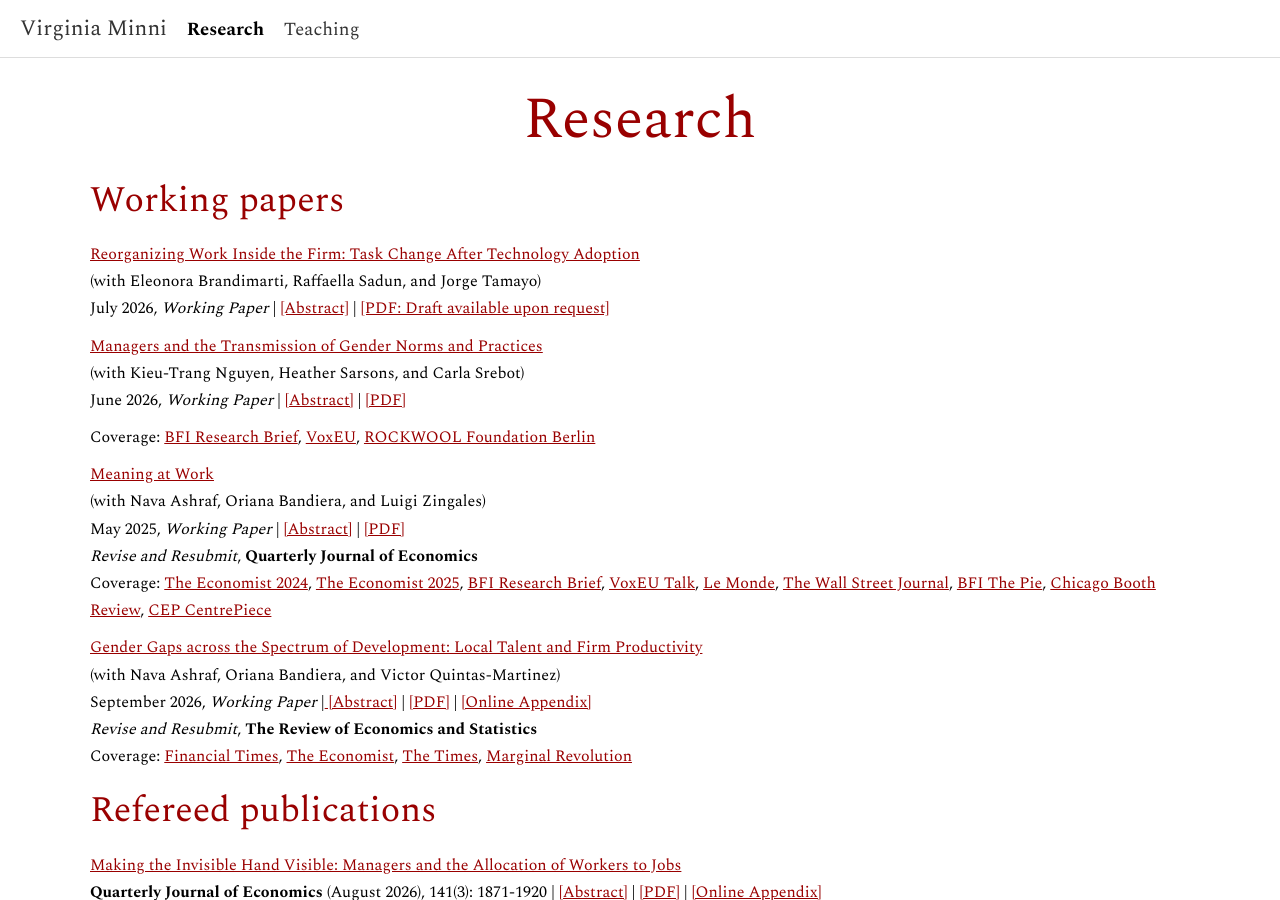
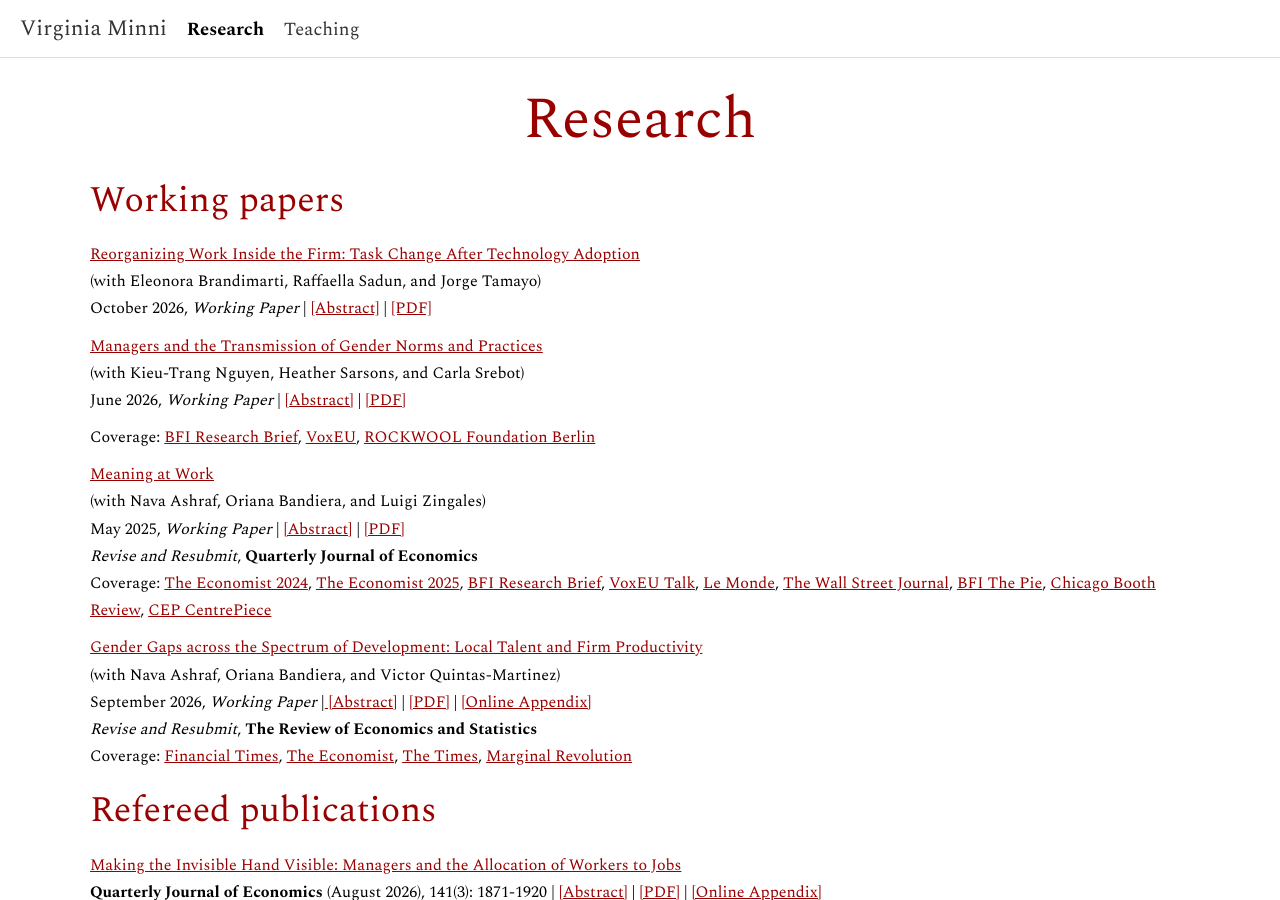
Before and after one commit to virginiaminni/virginiaminni.github.io, a Jekyll site: the page built from research.md, in a window 1280 px wide and 900 px high. Built offline with Jekyll 4.4.1, drawn with Linux system fonts in a browser that asks for light colours; part of the change alters nothing that is shown.

Commit message:
Update working paper details and abstract

```diff
--- a/research.md
+++ b/research.md
@@ -9,10 +9,10 @@ permalink: /research/
 ## Working papers
 
 <a href="#" target="_blank" rel="noopener noreferrer">Reorganizing Work Inside the Firm: Task Change After Technology Adoption</a> <br>
-(with Eleonora Brandimarti, Raffaella Sadun, and Jorge Tamayo)  <br>
-July 2026, *Working Paper* | <a href="#" class="toggle-abstract" data-target="abstract-7" style="text-decoration: underline; color: #990000;">[Abstract]</a> | <a href="#" target="_blank" rel="noopener noreferrer">[PDF: Draft available upon request]</a> <br>
+(with Eleonora Brandimarti, Raffaella Sadun, and Jorge Tamayo)
+October 2026, *Working Paper* | <a href="#" class="toggle-abstract" data-target="abstract-7" style="text-decoration: underline; color: #990000;">[Abstract]</a> | <a href="/assets/files/BMST ReorganizingWork.pdf" target="_blank" rel="noopener noreferrer">[PDF]</a> <br>
 <div id="abstract-7" style="display: none; margin-top: 10px;">
-<em>Abstract:</em> We study task reorganization after technological change using worker-task-level data from a large Latin American bank. Two sequential interventions, a mobile app automating routine transactions and a subsequent redefinition of performance evaluation criteria, separately shift production technology and organizational design without displacing labor. Automation raises output per worker by roughly 20 percent but generates no task upgrading, despite freeing substantial capacity. Reallocation toward complex tasks occurs only after the firm explicitly restructures performance evaluation. Adjustment is slower among high-tenure workers and high-productivity managers accelerate upgrading primarily for low-tenure workers, amplifying within-team inequality. Automation-induced task complementarities do not occur automatically: task upgrading requires deliberate organizational redesign, and its returns depend on the distribution of adjustment costs within the firm.
+<em>Abstract:</em> We study task reorganization after technological change using worker–task-level data from a large Latin American bank. Two sequential interventions, automation of routine transactions and a later redesign of performance evaluation, separately alter production technology and organizational design without reducing employment. Automation raises output per worker but generates only limited task reallocation: workers expand routine production rather than reallocating effort toward higher-value tasks. Task reallocation remains limited until the firm redesigns performance evaluation. After the redesign, activity shifts toward the newly prioritized task across the workforce, while gains in non-targeted complex work, and the associated wage gains, concentrate among workers with low adjustment costs, proxied by tenure. The results highlight how automation-induced task complementarities require deliberate organizational redesign, with gains shaped by the distribution of adjustment costs within the firm
 </div>
 
 <a href="/assets/files/MNSS ManagerNorms.pdf" target="_blank" rel="noopener noreferrer">Managers and the Transmission of Gender Norms and Practices</a> <br>
```
